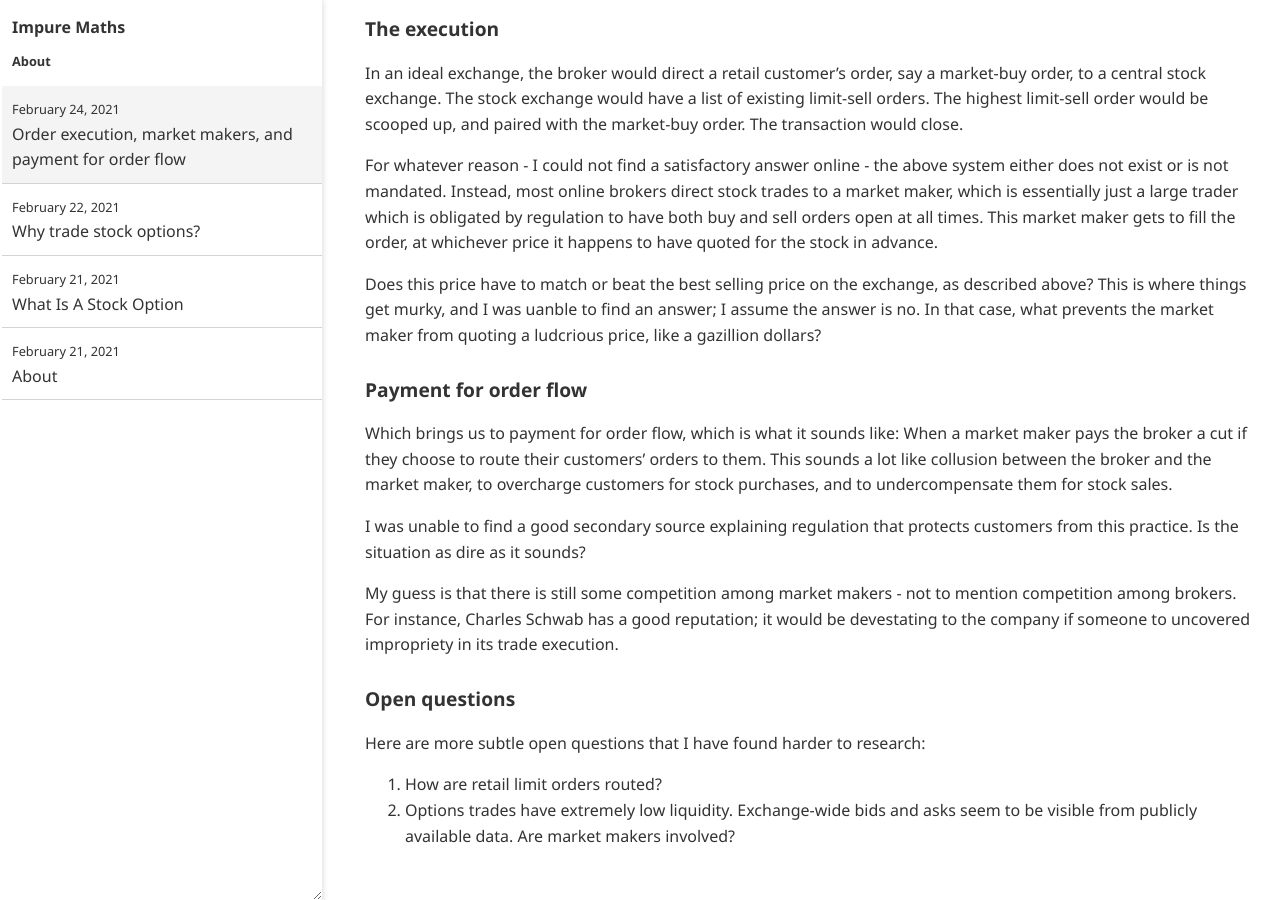
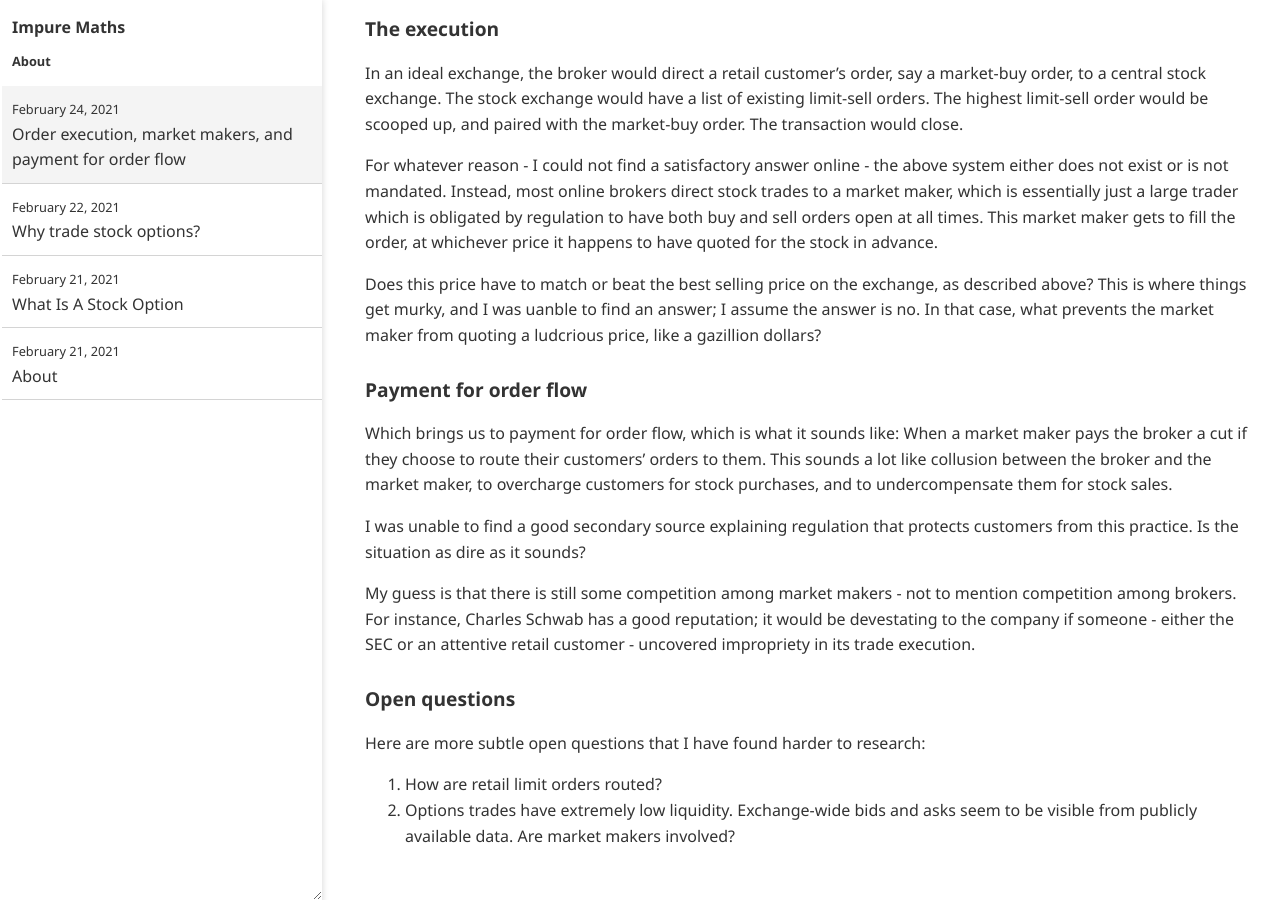
Before and after one commit to impuremaths/impuremaths.github.io, a Jekyll site: the page built from _posts/2021-02-24-order-execution.md, in a window 1280 px wide and 900 px high, scrolled down 676 px. Built offline with Jekyll 4.4.1, drawn with Linux system fonts in a browser that asks for light colours.

Commit message:
Update 2021-02-24-order-execution.md

```diff
--- a/_posts/2021-02-24-order-execution.md
+++ b/_posts/2021-02-24-order-execution.md
@@ -37,7 +37,7 @@ Which brings us to payment for order flow, which is what it sounds like: When a
 
 I was unable to find a good secondary source explaining regulation that protects customers from this practice. Is the situation as dire as it sounds?
 
-My guess is that there is still some competition among market makers - not to mention competition among brokers. For instance, Charles Schwab has a good reputation; it would be devestating to the company if someone to uncovered impropriety in its trade execution.
+My guess is that there is still some competition among market makers - not to mention competition among brokers. For instance, Charles Schwab has a good reputation; it would be devestating to the company if someone - either the SEC or an attentive retail customer - uncovered impropriety in its trade execution.
 
 ### Open questions
 
```
